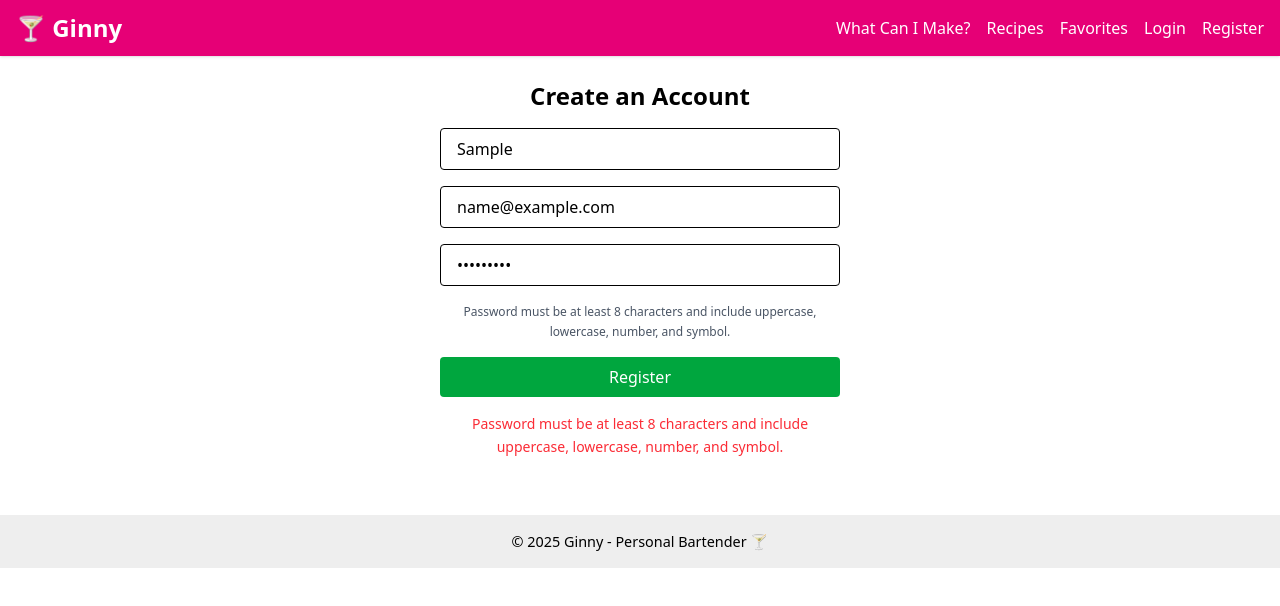
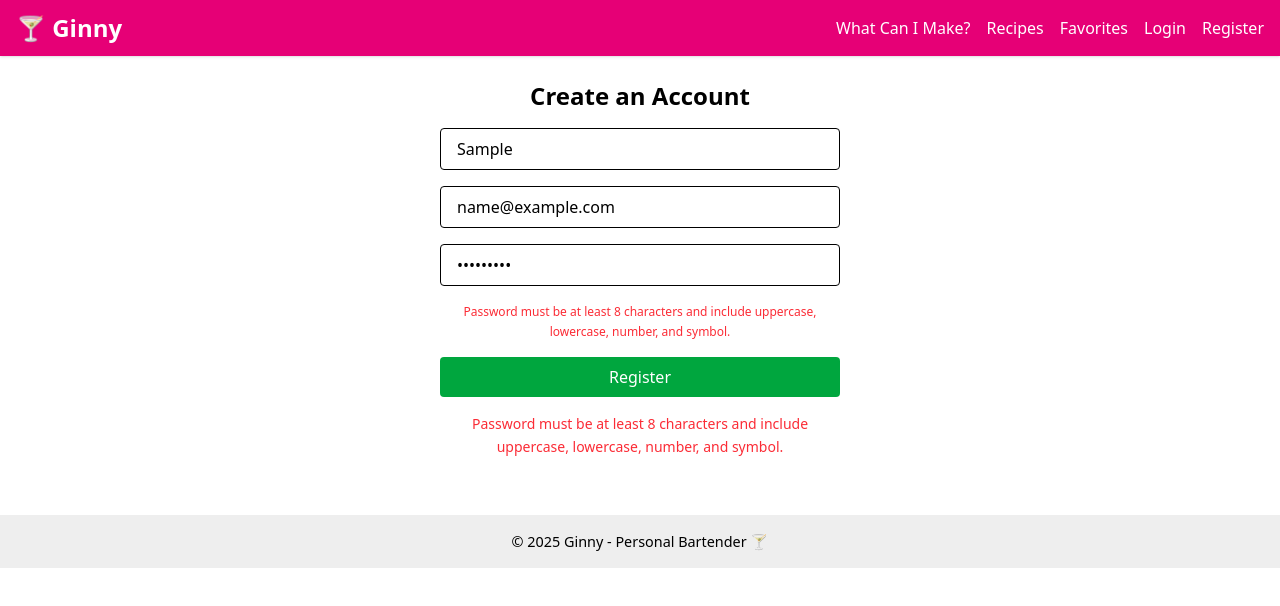
Before and after one commit to tugayapucu/Ginny-PersonalBartender, a React (Vite) app in the folder client/: page /register in a window 1280 px wide. Both pictures are taken after typing "Sample", "name@example.com", "Sample123" into the empty fields and a click on the button "Register". Shown: the top 606 px of the page. Built offline with nearby package versions, Linux system fonts and the light colour scheme.

Commit message:
feat(auth): add live password strength feedback on register

```diff
--- a/client/src/pages/Register.jsx
+++ b/client/src/pages/Register.jsx
@@ -11,9 +11,11 @@ const Register = () => {
   });
 
   const [error, setError] = useState("");
+  const [passwordTouched, setPasswordTouched] = useState(false);
   const passwordRule =
     "Password must be at least 8 characters and include uppercase, lowercase, number, and symbol.";
   const passwordPattern = /^(?=.*[a-z])(?=.*[A-Z])(?=.*\d)(?=.*[^A-Za-z0-9]).{8,}$/;
+  const isPasswordValid = passwordPattern.test(formData.password);
 
   const handleChange = (e) =>
     setFormData({ ...formData, [e.target.name]: e.target.value });
@@ -61,10 +63,15 @@ const Register = () => {
           placeholder="Password"
           value={formData.password}
           onChange={handleChange}
+          onBlur={() => setPasswordTouched(true)}
           required
           className="border rounded px-4 py-2"
         />
-        <p className="text-xs text-gray-600">{passwordRule}</p>
+        {(passwordTouched || formData.password.length > 0) && (
+          <p className={`text-xs ${isPasswordValid ? "text-green-600" : "text-red-500"}`}>
+            {isPasswordValid ? "Strong password" : passwordRule}
+          </p>
+        )}
         <button
           type="submit"
           className="bg-green-600 text-white py-2 rounded hover:bg-green-700"
```
